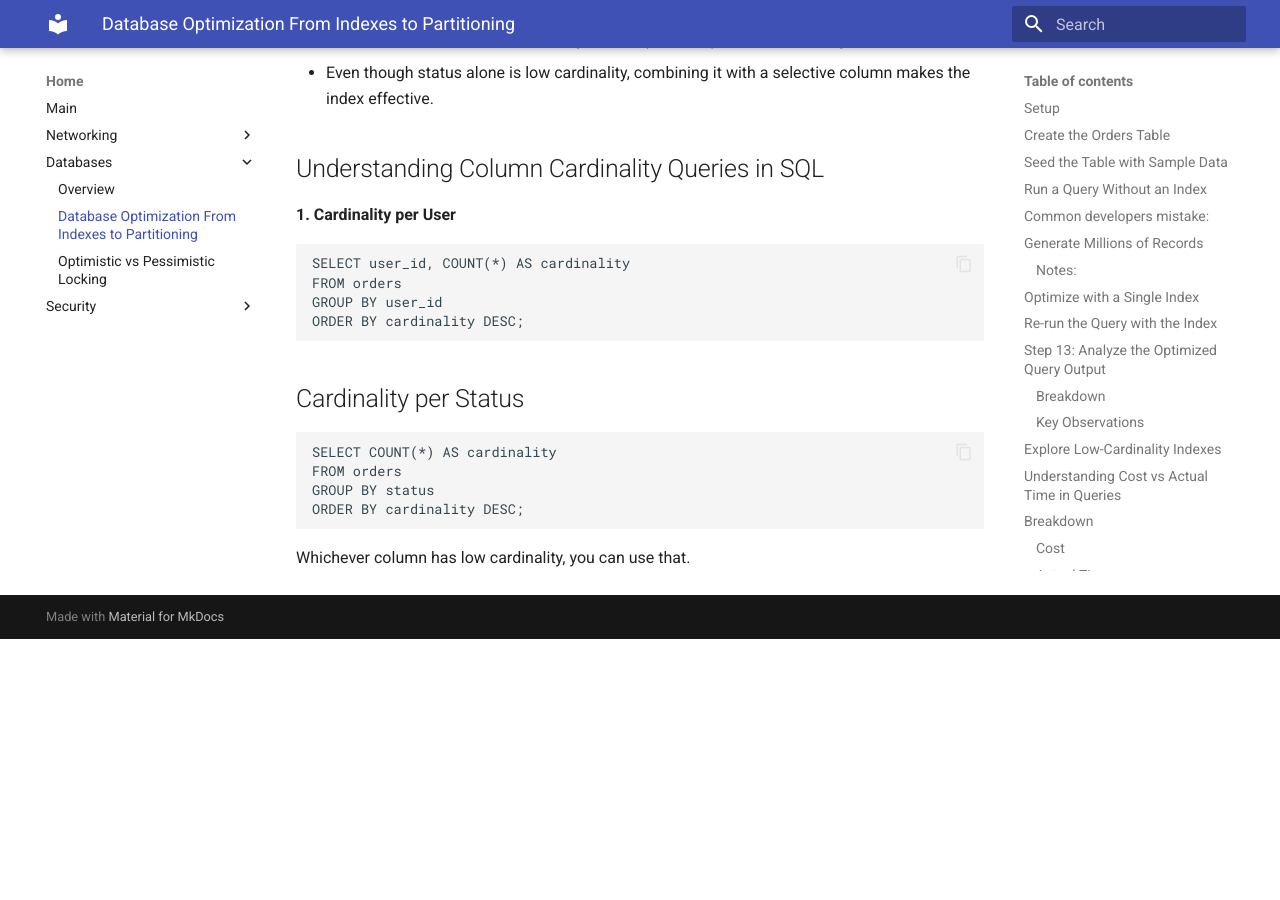
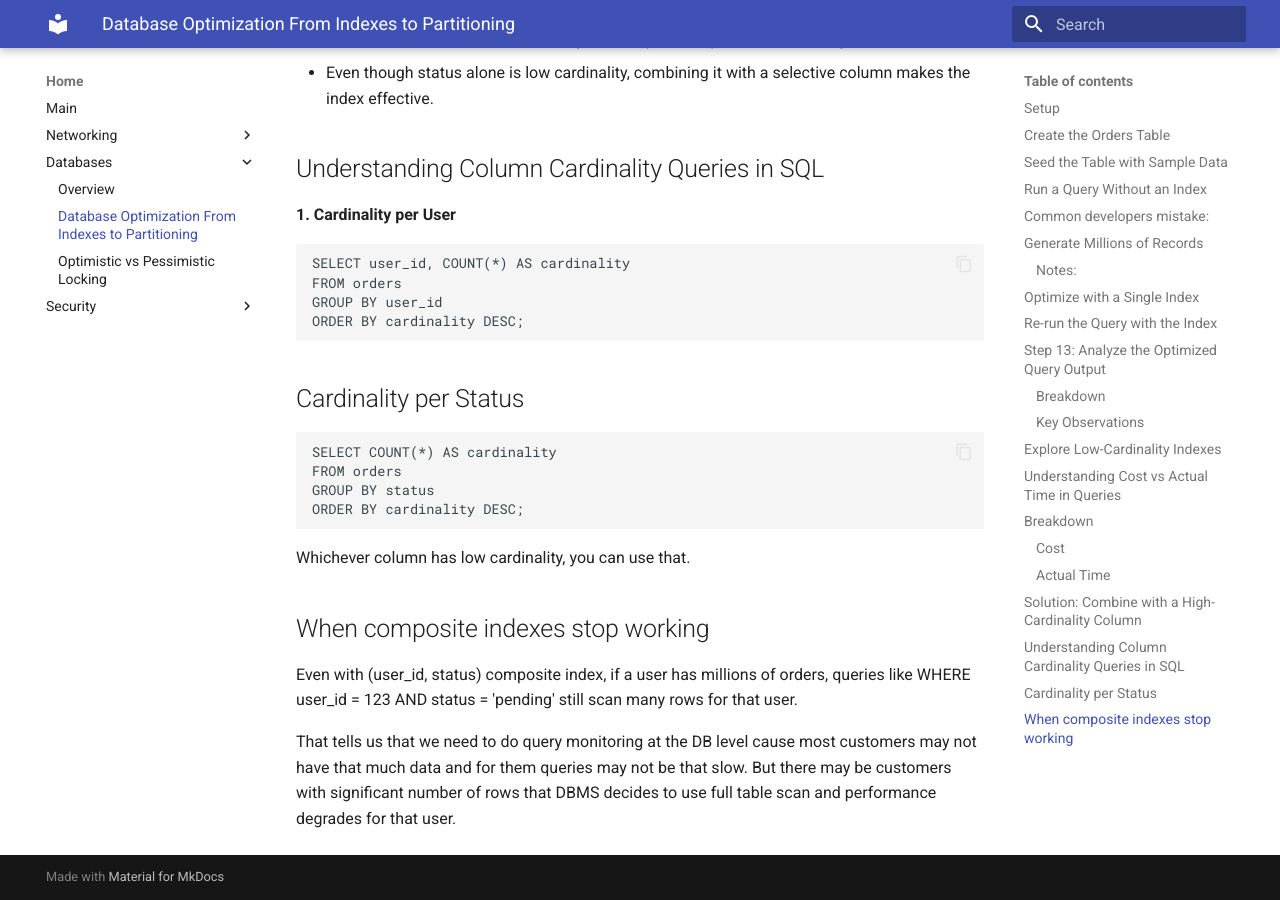
Before and after one commit to labeebahmad201/backend-engineering-notes, an MkDocs documentation site: the page built from docs/databases/Database-Optimization-From-Indexes-to-Partitioning.md, in a window 1280 px wide and 900 px high, scrolled down 6392 px. Built offline with MkDocs 1.6.1 and Material for MkDocs 9.7.7, drawn with Linux system fonts in a browser that asks for light colours; before the commit the page ends 7031 px from its top, so only the background shows below that.

Commit message:
Update Database-Optimization-From-Indexes-to-Partitioning.md

````diff
--- a/docs/databases/Database-Optimization-From-Indexes-to-Partitioning.md
+++ b/docs/databases/Database-Optimization-From-Indexes-to-Partitioning.md
@@ -264,3 +264,9 @@ ORDER BY cardinality DESC;
 ```
 
 Whichever column has low cardinality, you can use that.
+
+## When composite indexes stop working
+Even with (user_id, status) composite index, if a user has millions of orders, queries like WHERE user_id = 123 AND status = 'pending' still scan many rows for that user.
+
+That tells us that we need to do query monitoring at the DB level cause most customers may not have that much data and for them queries may not be that slow.
+But there may be customers with significant number of rows that DBMS decides to use full table scan and performance degrades for that user.
````
